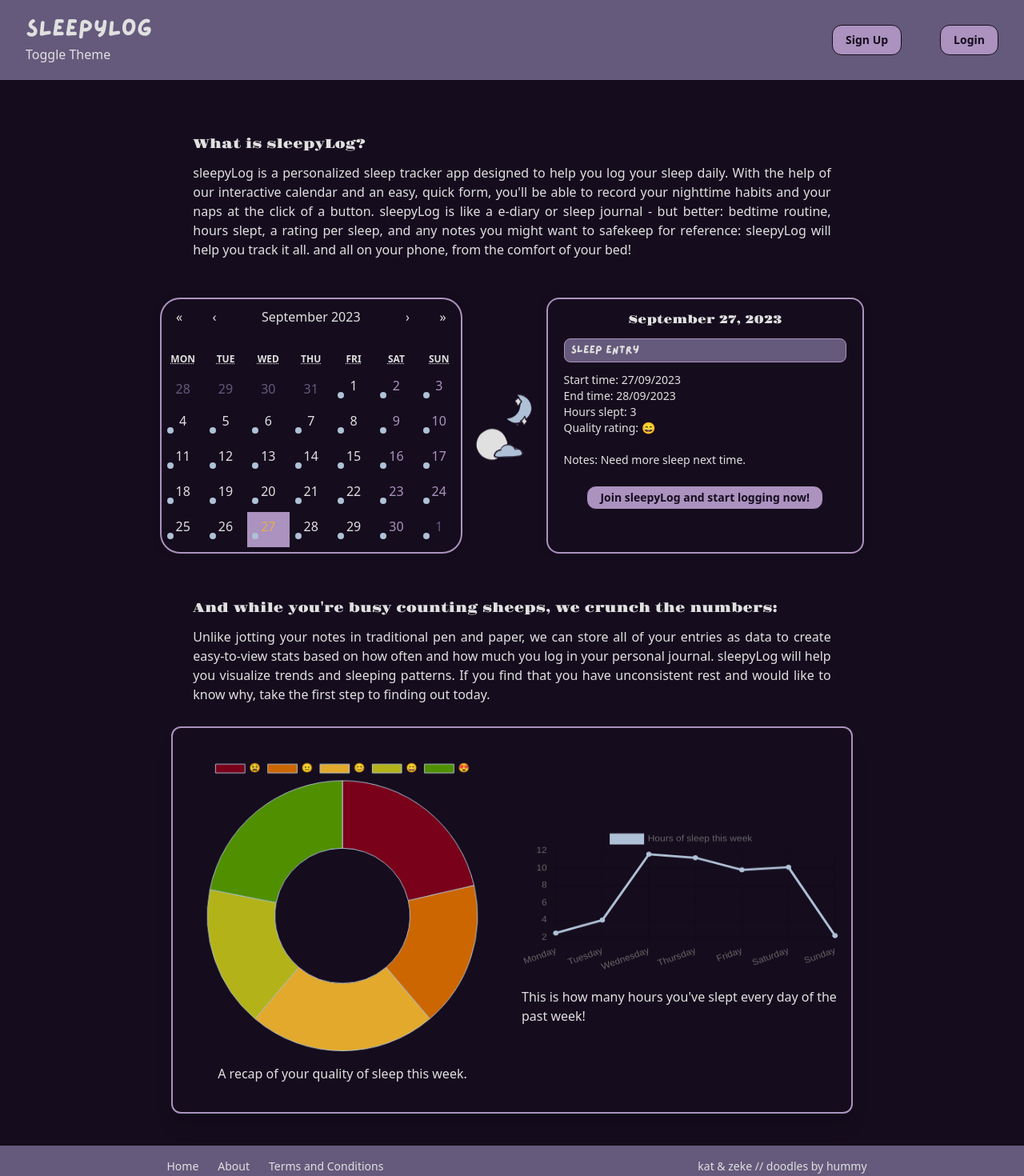
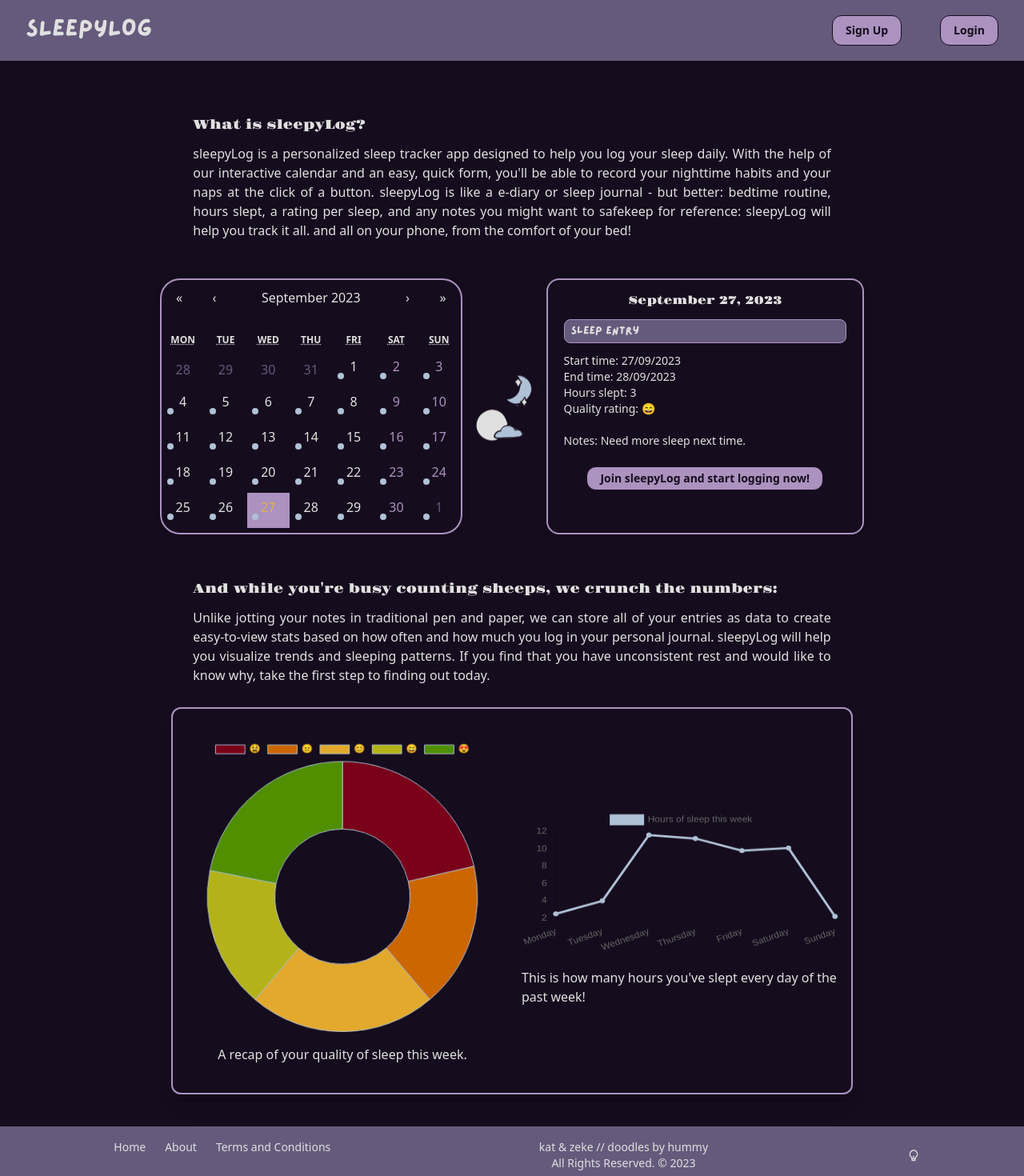
Before and after one commit to artem-ine/sleepylog, a React (Vite) app in the folder frontend/: page / in a window 1280 px wide. Shown: the top 1470 px of the page at 80% size. Built offline with nearby package versions, Linux system fonts and the light colour scheme.

Commit message:
light bulb weeeee

```diff
--- a/frontend/src/components/Footer.jsx
+++ b/frontend/src/components/Footer.jsx
@@ -1,4 +1,5 @@
 import { Link } from "react-router-dom";
+import LightToggle from "./LightToggle";
 
 function Footer() {
   return (
@@ -22,6 +23,7 @@ function Footer() {
           <p>kat & zeke // doodles by hummy</p>
           <p>All Rights Reserved. © 2023</p>
         </span>
+        <LightToggle />
       </div>
     </footer>
   );
--- a/frontend/src/components/LightToggle/index.jsx
+++ b/frontend/src/components/LightToggle/index.jsx
@@ -1,4 +1,5 @@
 import React, { useState, useEffect } from "react";
+import { RiLightbulbLine } from "react-icons/ri";
 
 function LightToggle() {
   const [isDarkTheme, setIsDarkTheme] = useState(true);
@@ -18,8 +19,8 @@ function LightToggle() {
   };
 
   return (
-    <button onClick={toggleTheme}>
-      Toggle Theme
+    <button onClick={toggleTheme} className="light-toggle">
+      <RiLightbulbLine />
     </button>
   );
 }
--- a/frontend/src/components/Navbar.jsx
+++ b/frontend/src/components/Navbar.jsx
@@ -5,7 +5,6 @@ import LogInModal from "./Login Modal";
 import SignupModal from "./Signup Modal";
 import LoginForm from "./Login Modal/LoginForm";
 import SignupForm from "./Signup Modal/SignupForm";
-import LightToggle from "./LightToggle";
 
 function Navbar() {
   const [navbar, setNavbar] = useState(false);
@@ -45,7 +44,6 @@ function Navbar() {
                   SLEEPYLOG
                 </h2>
               </Link>
-              <LightToggle />
               <div className="md:hidden">
                 <button
                   className="p-2 text-black dark:text-white rounded-md outline-none focus:border-gray-400 focus:border"
--- a/frontend/src/index.css
+++ b/frontend/src/index.css
@@ -112,7 +112,7 @@ main{
   max-width: "250px";
 }
 
-.bouncey {
+.bouncey, .light-toggle:hover {
   animation: bouncey 0.5s infinite alternate;
 }
 
```
